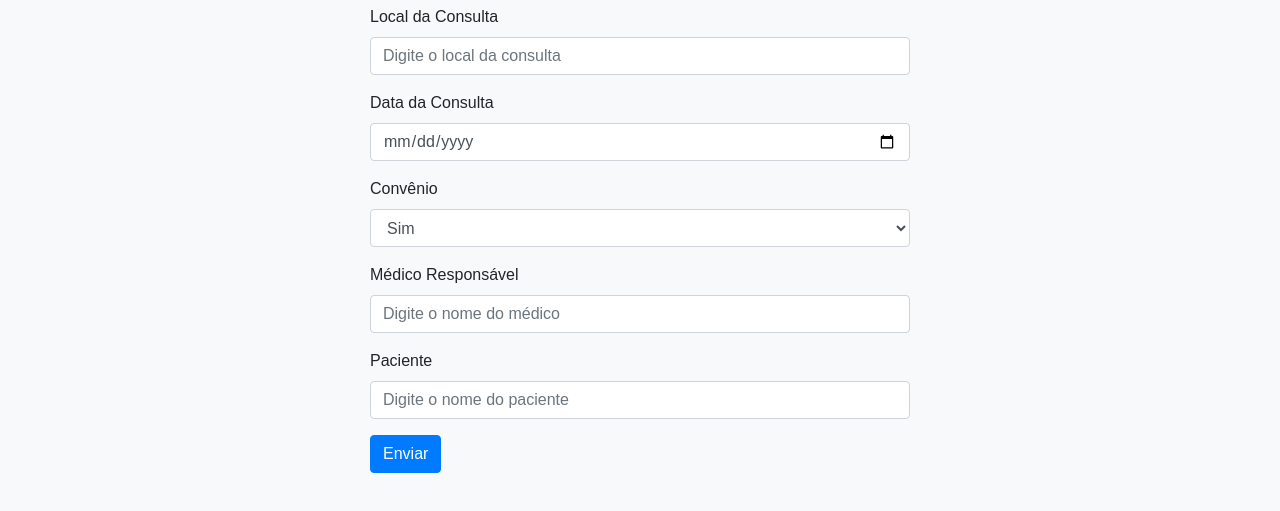
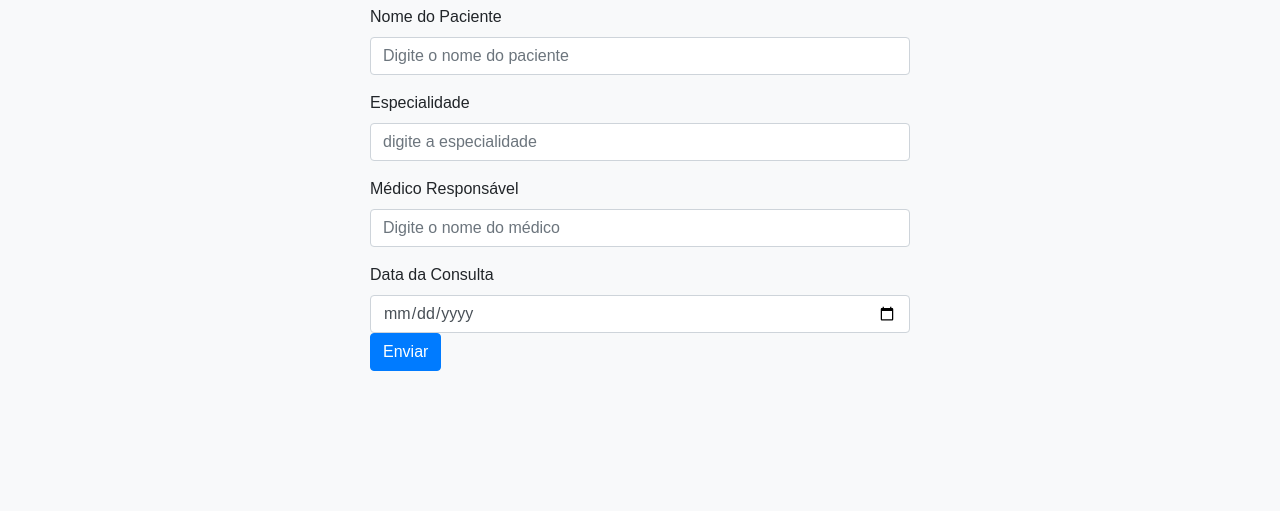
Before and after one commit to AlexAbreuGomes/JavaScript, a website: page atividade aula04/src/html/formconsultas.html in a window 1280 px wide. Shown: the part 195-706 px from the top of the page. Drawn offline with nearby package versions, Linux system fonts and the light colour scheme.

Commit message:
atividade atualizada 6.1

```diff
--- a/atividade aula04/src/html/formconsultas.html
+++ b/atividade aula04/src/html/formconsultas.html
@@ -41,29 +41,40 @@
                 <h2>Formulário de Consulta</h2>
                 <form>
                     <div class="form-group">
-                        <label for="local">Local da Consulta</label>
-                        <input type="text" class="form-control" id="local" placeholder="Digite o local da consulta">
+                        <label for="paciente">Nome do Paciente</label>
+                        <input type="text" class="form-control" id="paciente" placeholder="Digite o nome do paciente">
                     </div>
+
+
+                    <div class="form-group">
+                        <label for="especialidade">Especialidade</label>
+                        <input type="text" class="form-control" id="especialidade" placeholder="digite a especialidade">
+                    </div>
+
+                    <div class="form-group">
+                        <label for="medico">Médico Responsável</label>
+                        <input type="text" class="form-control" id="medico" placeholder="Digite o nome do médico">
+                    </div>
+
                     <div class="form-group">
                         <label for="data">Data da Consulta</label>
                         <input type="date" class="form-control" id="data">
-                    </div>
+
+
+                        <!-- </div>
                     <div class="form-group">
                         <label for="convenio">Convênio</label>
                         <select class="form-control" id="convenio">
                             <option value="true">Sim</option>
                             <option value="false">Não</option>
                         </select>
-                    </div>
-                    <div class="form-group">
-                        <label for="medico">Médico Responsável</label>
-                        <input type="text" class="form-control" id="medico" placeholder="Digite o nome do médico">
-                    </div>
-                    <div class="form-group">
+                    </div> -->
+
+                        <!-- <div class="form-group">
                         <label for="paciente">Paciente</label>
                         <input type="text" class="form-control" id="paciente" placeholder="Digite o nome do paciente">
-                    </div>
-                    <button type="submit" class="btn btn-primary">Enviar</button>
+                    </div> -->
+                        <button type="submit" class="btn btn-primary">Enviar</button>
                 </form>
             </div>
         </div>
--- a/atividade aula04/src/html/paciente.html
+++ b/atividade aula04/src/html/paciente.html
@@ -61,7 +61,7 @@
         </div>
       </div>
 
-
+    <script src="../../dist/tabelaPaciente.js"></script>
     <!-- Font Awesome CDN para os ícones -->
     <script src="https://kit.fontawesome.com/a076d05399.js"></script>
     <!-- Bootstrap JS and dependencies -->
--- a/atividade aula04/src/ts/index.ts
+++ b/atividade aula04/src/ts/index.ts
@@ -129,8 +129,8 @@ class Consulta {
         console.log('-------------------------------------------------------------');
     }
 }
-const consulta1 = new Consulta(paciente1, 'cardiologista', 'joão silva', new Date('2024-2-2'));
-consulta1.mostrarDados3();
+//const consulta1 = new Consulta(paciente1, 'cardiologista', 'joão silva', new Date('2024-2-2'));
+//consulta1.mostrarDados3();
 
 document.addEventListener('DOMContentLoaded', function () {
     const form = document.querySelector('#formFuncionario');
```
Also changed, not shown: atividade aula04/src/html/consultas.html (+3 -4 lines), atividade aula04/dist/index.js, atividade aula04/dist/tabelaPaciente.js (added).
